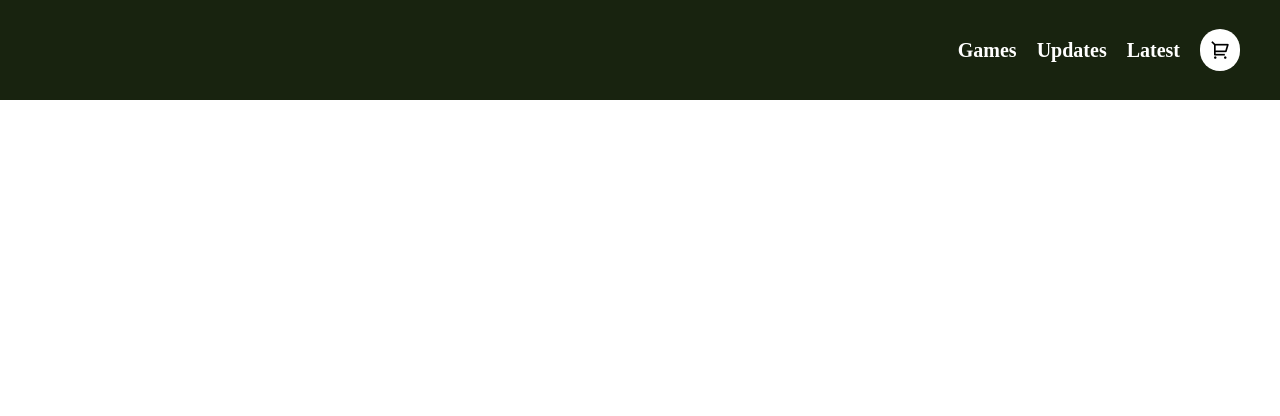
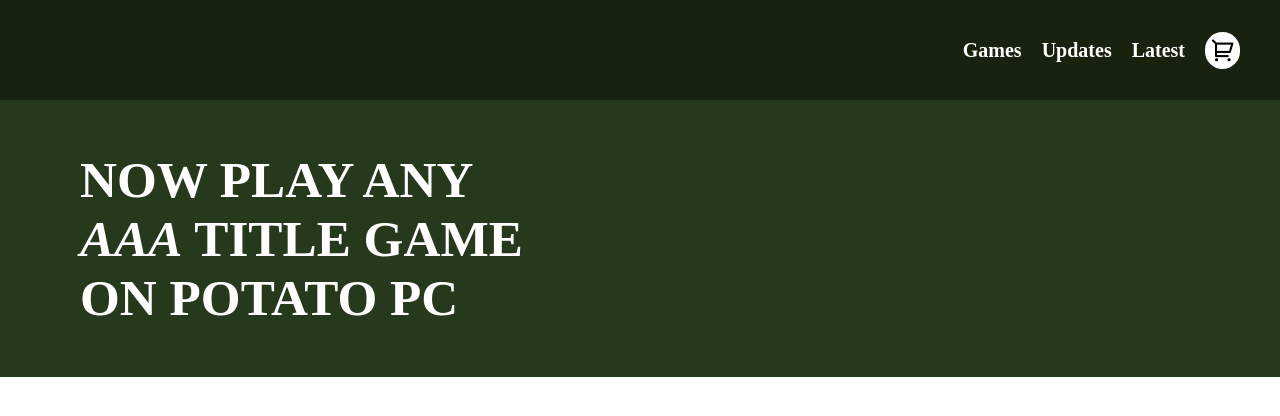
Before and after one commit to ARNV-kill-it/PJ-1, a plain HTML site: page index.html in a window 1280 px wide. Drawn offline with nearby package versions, Linux system fonts and the light colour scheme.

Commit message:
txt Commit

```diff
--- a/index.html
+++ b/index.html
@@ -20,6 +20,10 @@
             <i class="ri-shopping-cart-2-line"></i>
         </div>
 
+        <div id="txt">
+            <h1> now Play any <br> <b> <i>AAA</i> </b> title game <br> on potato pc </h1>
+        </div>
+
     </div>
 
 </body>
--- a/style.css
+++ b/style.css
@@ -34,9 +34,21 @@ body {
 }
 
 #nav i {
-    font-size: 20px;
+    font-size: 25px;
     color: black;
     background-color: white;
     border-radius: 30px;
-    padding: 10px;
+    padding: 5px;
 }
+
+#txt {
+    width: 100%;
+    background-color: #27391C;
+}
+
+#txt h1 {
+    font-size: 4vw;
+    color: white;
+    padding: 50px 80px;
+    text-transform: uppercase;
+}
```
